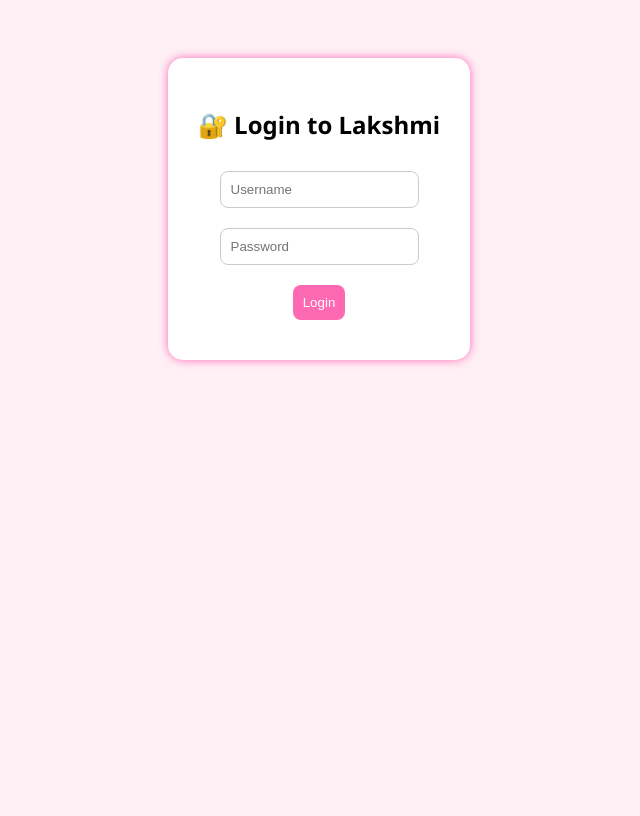
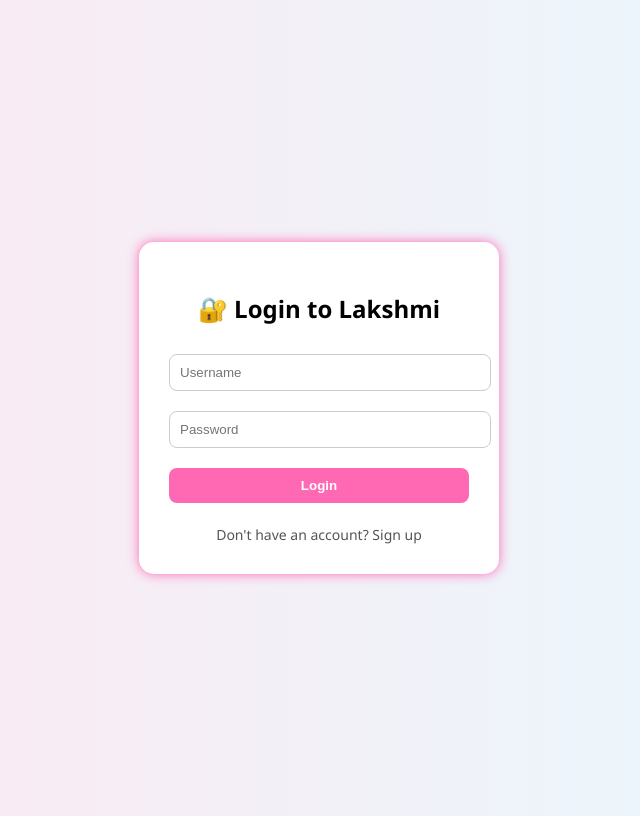
Before and after one commit to lakshmi364/Lakshmi-wife, a Flask app: page /login in a window 1280 px wide. Shown: the whole page, without its empty margins (321-961 px from the left). Before the commit the page ends 366 px from the top, so only its background shows below. Run offline with Flask 3, Linux system fonts and the light colour scheme.

Commit message:
Update login.html

```diff
--- a/templates/login.html
+++ b/templates/login.html
@@ -5,20 +5,24 @@
   <style>
     body {
       font-family: 'Segoe UI';
-      background: #fff0f5;
-      text-align: center;
-      padding: 50px;
+      background: linear-gradient(to right, #ffe6f0, #e6faff);
+      display: flex;
+      justify-content: center;
+      align-items: center;
+      height: 100vh;
     }
     form {
       background: white;
       padding: 30px;
       border-radius: 15px;
-      box-shadow: 0 0 10px #ff69b4;
-      display: inline-block;
+      box-shadow: 0 0 12px #ff69b4;
+      width: 300px;
+      text-align: center;
     }
     input, button {
-      margin: 10px;
+      margin: 10px 0;
       padding: 10px;
+      width: 100%;
       border-radius: 8px;
       border: 1px solid #ccc;
     }
@@ -26,15 +30,24 @@
       background: #ff69b4;
       color: white;
       border: none;
+      font-weight: bold;
+    }
+    a {
+      display: block;
+      margin-top: 12px;
+      color: #555;
+      font-size: 14px;
+      text-decoration: none;
     }
   </style>
 </head>
 <body>
   <form method="post">
     <h2>🔐 Login to Lakshmi</h2>
-    <input type="text" name="username" placeholder="Username" required /><br/>
-    <input type="password" name="password" placeholder="Password" required /><br/>
+    <input type="text" name="username" placeholder="Username" required />
+    <input type="password" name="password" placeholder="Password" required />
     <button type="submit">Login</button>
+    <a href="/signup">Don't have an account? Sign up</a>
   </form>
 </body>
 </html>
```
